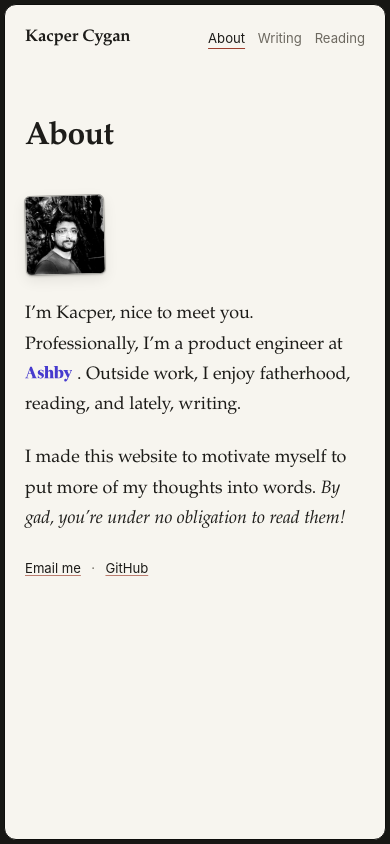
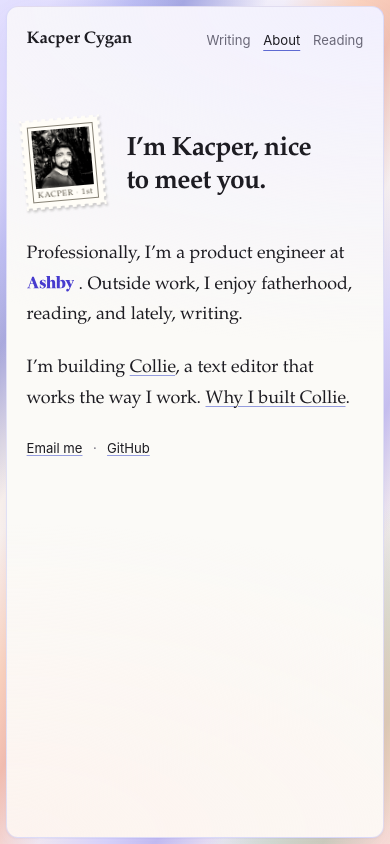
Before and after one commit to kcvgan/kcygan.dev, an Astro site: page /about in a window 390 px wide. Built offline with nearby package versions, Linux system fonts and the light colour scheme; Astro itself is replaced by a stand-in of ours.

Commit message:
feat(blog): posts-first home, Collie color band, solid reader scroll (#11)
Home is the writing index; About holds the bio and stamp. Outer band uses Collie ribbon washes. Reader scroll is contained so iOS Safari no longer rubber-bands the chrome. Ports Why I built Collie 1:1 with a link to getcollie.cloud.

```diff
--- a/src/layouts/Layout.astro
+++ b/src/layouts/Layout.astro
@@ -21,16 +21,17 @@ const canonicalURL = Astro.site
   : Astro.url;
 const socialImage = image && Astro.site ? new URL(image, Astro.site) : undefined;
 const pathname = Astro.url.pathname;
+const isWriting = pathname === '/' || pathname.startsWith('/blog');
 ---
 
 <!doctype html>
-<html lang="en">
+<html lang="en" class:list={{ reader }}>
   <head>
     <meta charset="UTF-8" />
     <meta name="viewport" content="width=device-width, initial-scale=1" />
     <meta name="description" content={description} />
     <meta name="author" content="Kacper Cygan" />
-    <meta name="theme-color" content="#f7f5ef" />
+    <meta name="theme-color" content="#f1efff" />
     <link rel="canonical" href={canonicalURL} />
     <link rel="icon" href="/favicon.jpg" type="image/jpeg" sizes="256x256" />
     <link rel="apple-touch-icon" href="/favicon.jpg" />
@@ -56,11 +57,11 @@ const pathname = Astro.url.pathname;
             <span class="site-name-text">Kacper Cygan</span>
           </a>
           <nav aria-label="Primary navigation">
-            <a href="/about" aria-current={pathname === '/about' ? 'page' : undefined}>
+            <a href="/" aria-current={isWriting ? 'page' : undefined}>
+              Writing
+            </a>
+            <a href="/about" aria-current={pathname.startsWith('/about') ? 'page' : undefined}>
               About
-            </a>
-            <a href="/blog" aria-current={pathname.startsWith('/blog') ? 'page' : undefined}>
-              Writing
             </a>
             <a href="/books" aria-current={pathname.startsWith('/books') ? 'page' : undefined}>
               Reading
--- a/src/pages/about.astro
+++ b/src/pages/about.astro
@@ -1,99 +1,65 @@
 ---
-import { Image } from 'astro:assets';
-import portrait from '../images/portrait.jpeg';
+import PortraitStamp from '../components/PortraitStamp.astro';
 import AshbyLink from '../components/AshbyLink.astro';
 import Layout from '../layouts/Layout.astro';
 ---
 
 <Layout
   title="About"
-  description="Meet Kacper Cygan: product engineer at Ashby, enjoying fatherhood, reading, and lately, writing."
+  description="Meet Kacper Cygan: product engineer at Ashby, enjoying fatherhood, reading, and writing. Building Collie."
 >
   <div class="about-page">
-    <h1>About</h1>
-
-    <div class="about-content">
-      <Image
-        class="portrait"
-        src={portrait}
-        alt="Kacper Cygan"
-        width={224}
-        height={224}
-        quality={90}
-      />
-
-      <div class="prose">
+    <section class="introduction" aria-labelledby="hello-title">
+      <div class="greeting">
+        <PortraitStamp />
+        <h1 id="hello-title">I’m Kacper, nice to meet you.</h1>
+      </div>
       <p>
-          I’m Kacper, nice to meet you. Professionally, I’m a product engineer at
-          <AshbyLink />. Outside work, I enjoy fatherhood, reading, and lately,
-          writing.
+        Professionally, I’m a product engineer at <AshbyLink />. Outside work,
+        I enjoy fatherhood, reading, and lately, writing.
       </p>
       <p>
-          I made this website to motivate myself to put more of my thoughts into
-          words. <em>By gad, you’re under no obligation to read them!</em>
+        I’m building <a href="https://getcollie.cloud">Collie</a>, a text editor
+        that works the way I work. <a href="/blog/why-i-built-collie">Why I built Collie</a>.
       </p>
       <p class="links">
         <a href="mailto:hello@kcygan.dev">Email me</a>
         <span aria-hidden="true">·</span>
         <a href="https://github.com/kcvgan" rel="me">GitHub</a>
       </p>
-      </div>
-    </div>
+    </section>
   </div>
 </Layout>
 
 <style>
   .about-page {
     width: min(100% - 3rem, var(--measure));
-    margin: 4rem auto 0;
+    margin: 4rem auto;
   }
 
-  h1 {
-    margin: 0 0 2.5rem;
-    font-family: var(--font-serif);
-    font-size: 2rem;
-    font-weight: 600;
-    letter-spacing: -0.025em;
-    line-height: 1.1;
-  }
-
-  .about-content {
-    display: grid;
-    grid-template-columns: 7rem minmax(0, 1fr);
-    gap: 2rem;
-    align-items: start;
-  }
-
-  .portrait {
-    width: 7rem;
-    height: 7rem;
-    border: 1px solid rgb(29 28 25 / 0.4);
-    border-radius: 0.35rem;
-    box-shadow:
-      0 1px 2px rgb(0 0 0 / 0.14),
-      0 5px 14px rgb(0 0 0 / 0.08);
-    object-fit: cover;
-    transform: rotate(-1.5deg);
-    transition:
-      box-shadow 220ms ease,
-      transform 220ms cubic-bezier(0.2, 0.8, 0.2, 1);
-  }
-
-  .portrait:hover {
-    box-shadow:
-      0 2px 3px rgb(0 0 0 / 0.12),
-      0 8px 18px rgb(0 0 0 / 0.1);
-    transform: translateY(-2px) rotate(1.5deg);
-  }
-
-  .prose {
-    max-width: 34rem;
+  .introduction {
     font-family: var(--font-serif);
     font-size: 1.18rem;
     line-height: 1.7;
   }
 
-  .prose p {
+  .greeting {
+    display: flex;
+    align-items: center;
+    gap: 1.25rem;
+    margin-bottom: 1.75rem;
+  }
+
+  h1 {
+    margin: 0;
+    font-size: clamp(1.65rem, 4vw, 2rem);
+    font-weight: 600;
+    letter-spacing: -0.025em;
+    line-height: 1.25;
+    text-wrap: balance;
+  }
+
+  .introduction p {
     margin: 0 0 1.25em;
   }
 
@@ -106,34 +72,14 @@ import Layout from '../layouts/Layout.astro';
     font-size: 0.82rem;
   }
 
-  .links a {
-    color: var(--ink);
-  }
-
   @media (max-width: 36rem) {
     .about-page {
       width: min(100% - 2.5rem, var(--measure));
       margin-top: 3rem;
     }
 
-    .about-content {
-      grid-template-columns: 1fr;
-      gap: 1.5rem;
-    }
-
-    .portrait {
-      width: 5rem;
-      height: 5rem;
-    }
-
-    .prose {
+    .introduction {
       font-size: 1.12rem;
     }
   }
-
-  @media (prefers-reduced-motion: reduce) {
-    .portrait {
-      transition: none;
-    }
-  }
 </style>
--- a/src/pages/blog/[...slug].astro
+++ b/src/pages/blog/[...slug].astro
@@ -27,7 +27,7 @@ const minutes = Math.ceil(stats.minutes);
 >
   <header class="reader-bar reader-top">
     <div class="reader-inner">
-      <a class="back-link" href="/blog" aria-label="Back to Writing">
+      <a class="back-link" href="/" aria-label="Back to Writing">
         <span aria-hidden="true">←</span> <span class="back-label">Writing</span>
       </a>
       <p class="reader-title">{post.data.title}</p>
@@ -37,6 +37,7 @@ const minutes = Math.ceil(stats.minutes);
     </div>
   </header>
 
+  <div class="reader-scroll" data-reader-scroll>
   <article>
     <header class="article-header">
       <h1>{post.data.title}</h1>
@@ -61,6 +62,7 @@ const minutes = Math.ceil(stats.minutes);
     </div>
     <div class="end-mark" aria-hidden="true">❦</div>
   </article>
+  </div>
 
   <footer class="reader-bar reader-bottom">
     <div class="reader-inner">
@@ -71,21 +73,19 @@ const minutes = Math.ceil(stats.minutes);
 </Layout>
 
 <script>
+  const scroller = document.querySelector<HTMLElement>('[data-reader-scroll]');
   const prose = document.querySelector<HTMLElement>('[data-prose]');
   const progressBar = document.querySelector<HTMLElement>('[data-reader-progress]');
   const timeLabel = document.querySelector<HTMLElement>('[data-reader-time]');
-  const top = document.querySelector<HTMLElement>('.reader-top');
-  const bottom = document.querySelector<HTMLElement>('.reader-bottom');
 
-  if (prose && progressBar && timeLabel && top && bottom) {
+  if (scroller && prose && progressBar && timeLabel) {
     const totalMinutes = Number(timeLabel.dataset.minutes);
     let frame = 0;
 
     const update = () => {
       frame = 0;
       const rect = prose.getBoundingClientRect();
-      const viewTop = top.offsetHeight;
-      const viewBottom = window.innerHeight - bottom.offsetHeight;
+      const { top: viewTop, bottom: viewBottom } = scroller.getBoundingClientRect();
       const travel = rect.height - (viewBottom - viewTop);
       const progress =
         travel > 0
@@ -105,34 +105,36 @@ const minutes = Math.ceil(stats.minutes);
       if (!frame) frame = requestAnimationFrame(update);
     };
 
-    window.addEventListener('scroll', schedule, { passive: true });
+    scroller.addEventListener('scroll', schedule, { passive: true });
     window.addEventListener('resize', schedule);
     update();
   }
 </script>
 
 <style>
-  :global(html) {
-    scroll-padding-block: 4.5rem 3.5rem;
-  }
-
-  /* Canvas-coloured outer padding keeps the paper frame intact while content scrolls beneath. */
+  /* Bars sit in the fixed reader body; only .reader-scroll scrolls (see html.reader in global.css). */
   .reader-bar {
-    position: fixed;
-    z-index: 10;
-    inset-inline: 0;
-    padding-inline: 0.25rem;
-    background: var(--canvas);
+    flex: none;
+    position: relative;
+    z-index: 1;
+    background: rgb(251 250 247 / 0.86);
   }
 
   .reader-top {
-    top: 0;
-    padding-top: 0.25rem;
+    border-bottom: 1px solid var(--rule);
   }
 
   .reader-bottom {
-    bottom: 0;
-    padding-bottom: 0.25rem;
+    border-top: 1px solid var(--rule);
+  }
+
+  .reader-scroll {
+    flex: 1;
+    min-height: 0;
+    overflow-y: auto;
+    overscroll-behavior: contain;
+    -webkit-overflow-scrolling: touch;
+    scroll-padding-block: 1.5rem;
   }
 
   .reader-inner {
@@ -141,23 +143,14 @@ const minutes = Math.ceil(stats.minutes);
     align-items: baseline;
     gap: 1rem;
     padding: 0.85rem 1.5rem;
-    border: 1px solid var(--frame-line);
-    background: var(--paper);
     color: var(--muted);
     font-size: 0.76rem;
     line-height: 1.3;
   }
 
-  .reader-top .reader-inner {
-    border-bottom-color: var(--rule);
-    border-radius: 0.65rem 0.65rem 0 0;
-  }
-
   .reader-bottom .reader-inner {
     justify-content: center;
     padding-block: 0.6rem;
-    border-top-color: var(--rule);
-    border-radius: 0 0 0.65rem 0.65rem;
   }
 
   .back-link {
@@ -217,7 +210,7 @@ const minutes = Math.ceil(stats.minutes);
   article {
     width: min(100% - 3rem, var(--measure));
     margin: 0 auto;
-    padding: 7rem 0 2.5rem;
+    padding: 4rem 0 2.5rem;
   }
 
   .article-header {
@@ -314,7 +307,7 @@ const minutes = Math.ceil(stats.minutes);
     margin-left: 0;
     padding-left: 1.25em;
     border-left: 2px solid var(--accent);
-    color: #514e47;
+    color: #4f4d5c;
     font-style: italic;
   }
 
@@ -345,7 +338,7 @@ const minutes = Math.ceil(stats.minutes);
     padding: 1.25rem 1.35rem;
     border: 1px solid var(--rule);
     border-radius: 3px;
-    background: #f0ede5 !important;
+    background: #f4f3fb !important;
     font-size: 0.78rem;
     line-height: 1.6;
   }
@@ -379,7 +372,7 @@ const minutes = Math.ceil(stats.minutes);
   @media (max-width: 36rem) {
     article {
       width: min(100% - 2.5rem, var(--measure));
-      padding-top: 5.5rem;
+      padding-top: 2.75rem;
     }
 
     .article-header {
--- a/src/pages/index.astro
+++ b/src/pages/index.astro
@@ -1,7 +1,5 @@
 ---
-import PortraitStamp from '../components/PortraitStamp.astro';
 import PostList from '../components/PostList.astro';
-import AshbyLink from '../components/AshbyLink.astro';
 import Layout from '../layouts/Layout.astro';
 import { getPublishedPosts } from '../lib/posts';
 
@@ -10,100 +8,40 @@ const posts = await getPublishedPosts();
 
 <Layout
   title="Home"
-  description="Kacper Cygan’s personal website. Product engineer at Ashby, enjoying fatherhood, reading, and lately, writing."
+  description="Writing by Kacper Cygan on software, products, and work."
 >
-  <div class="home">
-    <section class="introduction" aria-labelledby="hello-title">
-      <div class="greeting">
-        <PortraitStamp />
-        <h1 id="hello-title">I’m Kacper, nice to meet you.</h1>
-      </div>
-      <p>
-        Professionally, I’m a product engineer at <AshbyLink />. Outside work,
-        I enjoy fatherhood, reading, and lately, writing.
-      </p>
-      <p>
-        I made this website to motivate myself to put more of my thoughts into
-        words. <em>By gad, you’re under no obligation to read them!</em>
-      </p>
-      <p>
-        I write to think, so I’m building <a href="https://getcollie.cloud">Collie</a>,
-        a text editor that works the way I work. <a href="https://getcollie.cloud/why">Why I built Collie</a>.
-      </p>
-    </section>
-    <section class="writing" aria-labelledby="writing-title">
-      <h2 id="writing-title">Writing</h2>
-      {posts.length > 0 ? (
-        <PostList posts={posts} />
-      ) : (
-        <p class="empty">The first piece is on its way.</p>
-      )}
-    </section>
+  <div class="writing-page">
+    <h1>Writing</h1>
 
+    {posts.length > 0 ? (
+      <PostList posts={posts} />
+    ) : (
+      <p class="empty">The first piece is on its way.</p>
+    )}
   </div>
 </Layout>
 
 <style>
-  .home {
+  .writing-page {
     width: min(100% - 3rem, var(--measure));
     margin: 4rem auto;
   }
 
-  .introduction {
-    margin-bottom: 3.5rem;
+  h1 {
+    margin: 0 0 2.5rem;
     font-family: var(--font-serif);
-    font-size: 1.18rem;
-    line-height: 1.7;
-  }
-
-  .greeting {
-    display: flex;
-    align-items: center;
-    gap: 1.25rem;
-    margin-bottom: 1.75rem;
-  }
-
-  .introduction h1 {
-    margin: 0;
-    font-size: clamp(1.65rem, 4vw, 2rem);
-    font-weight: 600;
-    letter-spacing: -0.025em;
-    line-height: 1.25;
-    text-wrap: balance;
-  }
-
-  .introduction p {
-    margin: 0 0 1.25em;
-  }
-
-  .introduction p:last-child {
-    margin-bottom: 0;
-  }
-
-  h2 {
-    margin: 0 0 1.75rem;
-    padding-bottom: 1rem;
-    border-bottom: 1px solid var(--rule);
-    font-family: var(--font-serif);
-    font-size: 1.4rem;
+    font-size: 2rem;
     font-weight: 600;
     letter-spacing: -0.025em;
     line-height: 1.1;
   }
 
   .empty {
-    padding-block: 1.25rem;
-    border-block: 1px solid var(--rule);
     color: var(--muted);
   }
 
   @media (max-width: 36rem) {
-    .introduction {
-      font-size: 1.12rem;
-      margin-bottom: 2.75rem;
-    }
-
-    .home {
+    .writing-page {
       width: min(100% - 2.5rem, var(--measure));
       margin-top: 3rem;
     }
--- a/src/styles/global.css
+++ b/src/styles/global.css
@@ -1,13 +1,33 @@
 :root {
   color-scheme: light;
-  --paper: #f7f5ef;
-  --paper-deep: #ebe7dc;
-  --canvas: #171714;
-  --frame-line: #0e0e0c;
-  --ink: #1d1c19;
-  --muted: #6d6960;
-  --rule: #d8d3c7;
-  --accent: #9b3e2d;
+  /* Collie palette: brand indigo, paper, soft lilac/warm washes. */
+  --paper: #fbfaf7;
+  --paper-deep: #eceefc;
+  --frame-line: rgb(80 89 226 / 0.16);
+  --frame-gap: 0.5rem;
+  --ink: #1d1c22;
+  --muted: #6a6878;
+  --rule: #e2e0ec;
+  --accent: #5e6ad2;
+  --accent-deep: #4a52c4;
+  --accent-soft: #d8d3ff;
+  /* Soft blurred ribbon strokes after getcollie.cloud's landing art. */
+  --canvas:
+    radial-gradient(60% 45% at 8% 12%, rgb(216 211 255 / 0.85), transparent 70%),
+    radial-gradient(55% 40% at 92% 88%, rgb(255 199 166 / 0.75), transparent 70%),
+    linear-gradient(118deg, transparent 6%, rgb(129 137 230 / 0.55) 16%,
+      rgb(74 82 196 / 0.45) 22%, transparent 32%),
+    linear-gradient(118deg, transparent 34%, rgb(255 199 166 / 0.7) 43%,
+      rgb(245 154 120 / 0.55) 49%, transparent 58%),
+    linear-gradient(118deg, transparent 58%, rgb(216 211 255 / 0.8) 66%,
+      rgb(169 162 242 / 0.6) 72%, transparent 80%),
+    linear-gradient(118deg, transparent 78%, rgb(191 227 212 / 0.75) 86%,
+      rgb(127 196 168 / 0.55) 92%, transparent 99%),
+    linear-gradient(160deg, #f1efff 0%, #fdf5ec 45%, #f6ecf7 100%);
+  --paper-wash:
+    radial-gradient(70rem 30rem at 100% 0%, rgb(241 239 255 / 0.9), transparent 70%),
+    radial-gradient(60rem 28rem at 0% 100%, rgb(253 243 238 / 0.9), transparent 70%),
+    var(--paper);
   --font-sans: ui-sans-serif, -apple-system, BlinkMacSystemFont, "Segoe UI",
     sans-serif;
   --font-serif: "Iowan Old Style", "Palatino Linotype", "Book Antiqua",
@@ -24,6 +44,7 @@
 html {
   min-width: 20rem;
   background: var(--canvas);
+  background-attachment: fixed;
   color: var(--ink);
   font-family: var(--font-sans);
   font-size: 106.25%;
@@ -37,12 +58,38 @@ body {
   position: relative;
   display: flex;
   flex-direction: column;
-  min-height: calc(100vh - 0.5rem);
-  min-height: calc(100dvh - 0.5rem);
-  margin: 0.25rem;
+  min-height: calc(100vh - 2 * var(--frame-gap));
+  min-height: calc(100dvh - 2 * var(--frame-gap));
+  margin: var(--frame-gap);
   border: 1px solid var(--frame-line);
-  border-radius: 0.65rem;
-  background: var(--paper);
+  border-radius: 0.75rem;
+  background: var(--paper-wash);
+  box-shadow: 0 1px 2px rgb(74 82 196 / 0.06), 0 12px 40px rgb(74 82 196 / 0.08);
+}
+
+/* Reader mode: the document never scrolls; only the article region does,
+   so iOS Safari can't rubber-band the page or the reader bars. */
+html.reader {
+  height: 100%;
+  overflow: hidden;
+  overscroll-behavior: none;
+}
+
+html.reader body {
+  position: fixed;
+  inset: var(--frame-gap);
+  min-height: 0;
+  margin: 0;
+  overflow: hidden;
+  overscroll-behavior: none;
+}
+
+html.reader main {
+  display: flex;
+  flex: 1;
+  flex-direction: column;
+  min-height: 0;
+  overflow: hidden;
 }
 
 main {
@@ -50,7 +97,7 @@ main {
 }
 
 ::selection {
-  background: #e8c9bc;
+  background: var(--accent-soft);
   color: var(--ink);
 }
 
@@ -62,7 +109,7 @@ a {
 }
 
 a:hover {
-  color: var(--accent);
+  color: var(--accent-deep);
 }
 
 a:focus-visible {
@@ -156,11 +203,8 @@ svg {
     gap: 0.8rem;
   }
 
-  body {
-    min-height: calc(100vh - 0.5rem);
-    min-height: calc(100dvh - 0.5rem);
-    margin: 0.25rem;
-    border-radius: 0.75rem;
+  :root {
+    --frame-gap: 0.35rem;
   }
 }
 
```
Also changed, not shown: src/content/blog/why-i-built-collie.md (added, +20 -0 lines). Lines whose indentation alone changed are shown as unchanged.
